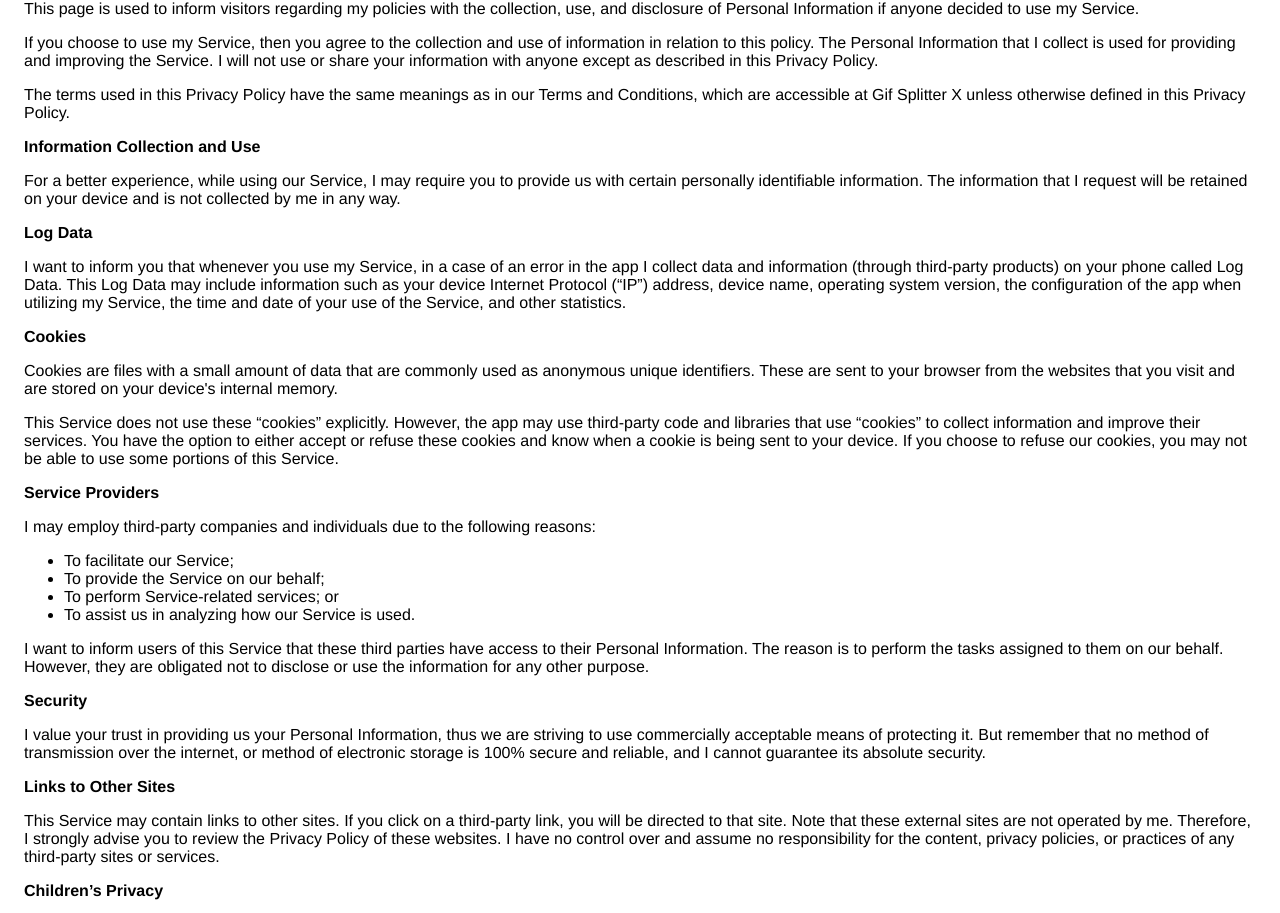
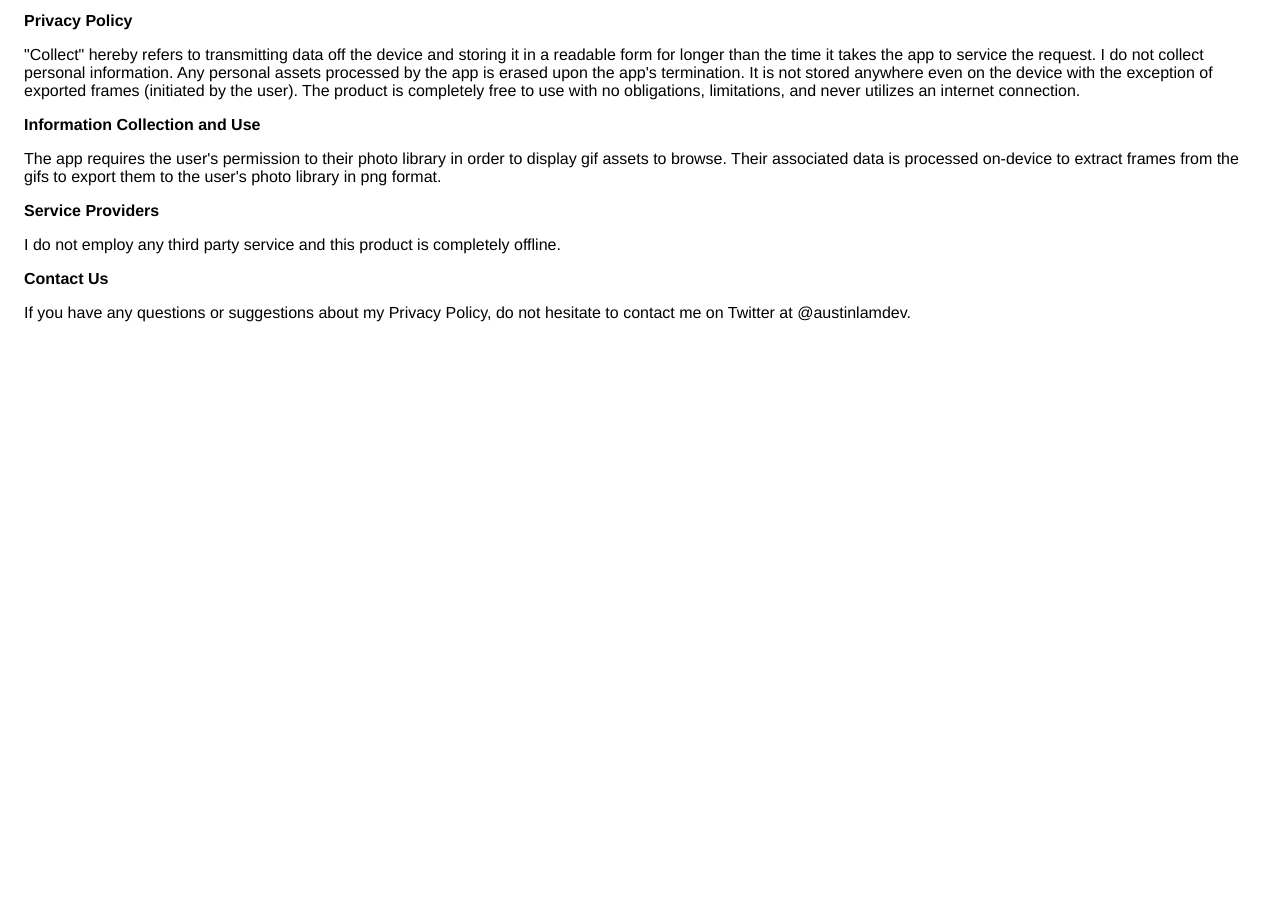
Before and after one commit to lamaustin66/lamaustin66.github.io, a plain HTML site: page index.html in a window 1280 px wide. Shown: the part 92-1005 px from the top of the page. After the commit the page ends 800 px from the top, so only its background shows below. Drawn offline with Linux system fonts and the light colour scheme.

Commit message:
Gif Splitter X Privacy Policy written

```diff
--- a/index.html
+++ b/index.html
@@ -7,100 +7,28 @@
       <style> body { font-family: 'Helvetica Neue', Helvetica, Arial, sans-serif; padding:1em; } </style>
     </head>
     <body>
-    <strong>Privacy Policy</strong> <p>
-Austin Lam built the Gif Splitter X app as
-a Free app. This SERVICE is provided by
-Austin Lam at no cost and is intended for use as
-is.
-</p> <p>
-This page is used to inform visitors regarding my
-policies with the collection, use, and disclosure of Personal
-Information if anyone decided to use my Service.
-</p> <p>
-If you choose to use my Service, then you agree to
-the collection and use of information in relation to this
-policy. The Personal Information that I collect is
-used for providing and improving the Service. I will not use or share your information with
-anyone except as described in this Privacy Policy.
-</p> <p>
-The terms used in this Privacy Policy have the same meanings
-as in our Terms and Conditions, which are accessible at
-Gif Splitter X unless otherwise defined in this Privacy Policy.
+
+<h1>Gif Splitter X</h1>
+
+<strong>Privacy Policy</strong> <p>
+"Collect" hereby refers to transmitting data off the device and storing it in a readable form for longer than the time it takes the app to service the request.
+
+I do not collect personal information. Any personal assets processed by the app is erased upon the app's termination. It is not stored anywhere even on the device
+with the exception of exported frames (initiated by the user). The product is completely free to use
+with no obligations, limitations, and never utilizes an internet connection.
+
 </p> <p><strong>Information Collection and Use</strong></p> <p>
-For a better experience, while using our Service, I
-may require you to provide us with certain personally
-identifiable information. The information that
-I request will be retained on your device and is not collected by me in any way.
-</p> <!----> <p><strong>Log Data</strong></p> <p>
-I want to inform you that whenever you
-use my Service, in a case of an error in the app
-I collect data and information (through third-party
-products) on your phone called Log Data. This Log Data may
-include information such as your device Internet Protocol
-(“IP”) address, device name, operating system version, the
-configuration of the app when utilizing my Service,
-the time and date of your use of the Service, and other
-statistics.
-</p> <p><strong>Cookies</strong></p> <p>
-Cookies are files with a small amount of data that are
-commonly used as anonymous unique identifiers. These are sent
-to your browser from the websites that you visit and are
-stored on your device's internal memory.
-</p> <p>
-This Service does not use these “cookies” explicitly. However,
-the app may use third-party code and libraries that use
-“cookies” to collect information and improve their services.
-You have the option to either accept or refuse these cookies
-and know when a cookie is being sent to your device. If you
-choose to refuse our cookies, you may not be able to use some
-portions of this Service.
+The app requires the user's permission to their photo library
+in order to display gif assets to browse. Their associated data
+is processed on-device to extract frames from the gifs to export them to the user's photo library in png format.
+
 </p> <p><strong>Service Providers</strong></p> <p>
-I may employ third-party companies and
-individuals due to the following reasons:
-</p> <ul><li>To facilitate our Service;</li> <li>To provide the Service on our behalf;</li> <li>To perform Service-related services; or</li> <li>To assist us in analyzing how our Service is used.</li></ul> <p>
-I want to inform users of this Service
-that these third parties have access to their Personal
-Information. The reason is to perform the tasks assigned to
-them on our behalf. However, they are obligated not to
-disclose or use the information for any other purpose.
-</p> <p><strong>Security</strong></p> <p>
-I value your trust in providing us your
-Personal Information, thus we are striving to use commercially
-acceptable means of protecting it. But remember that no method
-of transmission over the internet, or method of electronic
-storage is 100% secure and reliable, and I cannot
-guarantee its absolute security.
-</p> <p><strong>Links to Other Sites</strong></p> <p>
-This Service may contain links to other sites. If you click on
-a third-party link, you will be directed to that site. Note
-that these external sites are not operated by me.
-Therefore, I strongly advise you to review the
-Privacy Policy of these websites. I have
-no control over and assume no responsibility for the content,
-privacy policies, or practices of any third-party sites or
-services.
-</p> <p><strong>Children’s Privacy</strong></p> <!----> <div><p>
-I do not knowingly collect personally
-identifiable information from children. I
-encourage all children to never submit any personally
-identifiable information through
-the Application and/or Services.
-I encourage parents and legal guardians to monitor
-their children's Internet usage and to help enforce this Policy by instructing
-their children never to provide personally identifiable information through the Application and/or Services without their permission. If you have reason to believe that a child
-has provided personally identifiable information to us through the Application and/or Services,
-please contact us. You must also be at least 16 years of age to consent to the processing
-of your personally identifiable information in your country (in some countries we may allow your parent
-or guardian to do so on your behalf).
-</p></div> <p><strong>Changes to This Privacy Policy</strong></p> <p>
-I may update our Privacy Policy from
-time to time. Thus, you are advised to review this page
-periodically for any changes. I will
-notify you of any changes by posting the new Privacy Policy on
-this page.
-</p> <p>This policy is effective as of 2022-08-19</p> <p><strong>Contact Us</strong></p> <p>
+I do not employ any third party service and this product is completely offline.
+
+
+</p> <p><strong>Contact Us</strong></p> <p>
 If you have any questions or suggestions about my
-Privacy Policy, do not hesitate to contact me at lamaustin66@gmail.com.
-</p> <p>This privacy policy page was created at <a href="https://privacypolicytemplate.net" target="_blank" rel="noopener noreferrer">privacypolicytemplate.net </a>and modified/generated by <a href="https://app-privacy-policy-generator.nisrulz.com/" target="_blank" rel="noopener noreferrer">App Privacy Policy Generator</a></p>
+Privacy Policy, do not hesitate to contact me on Twitter at @austinlamdev.
+
     </body>
     </html>
```
